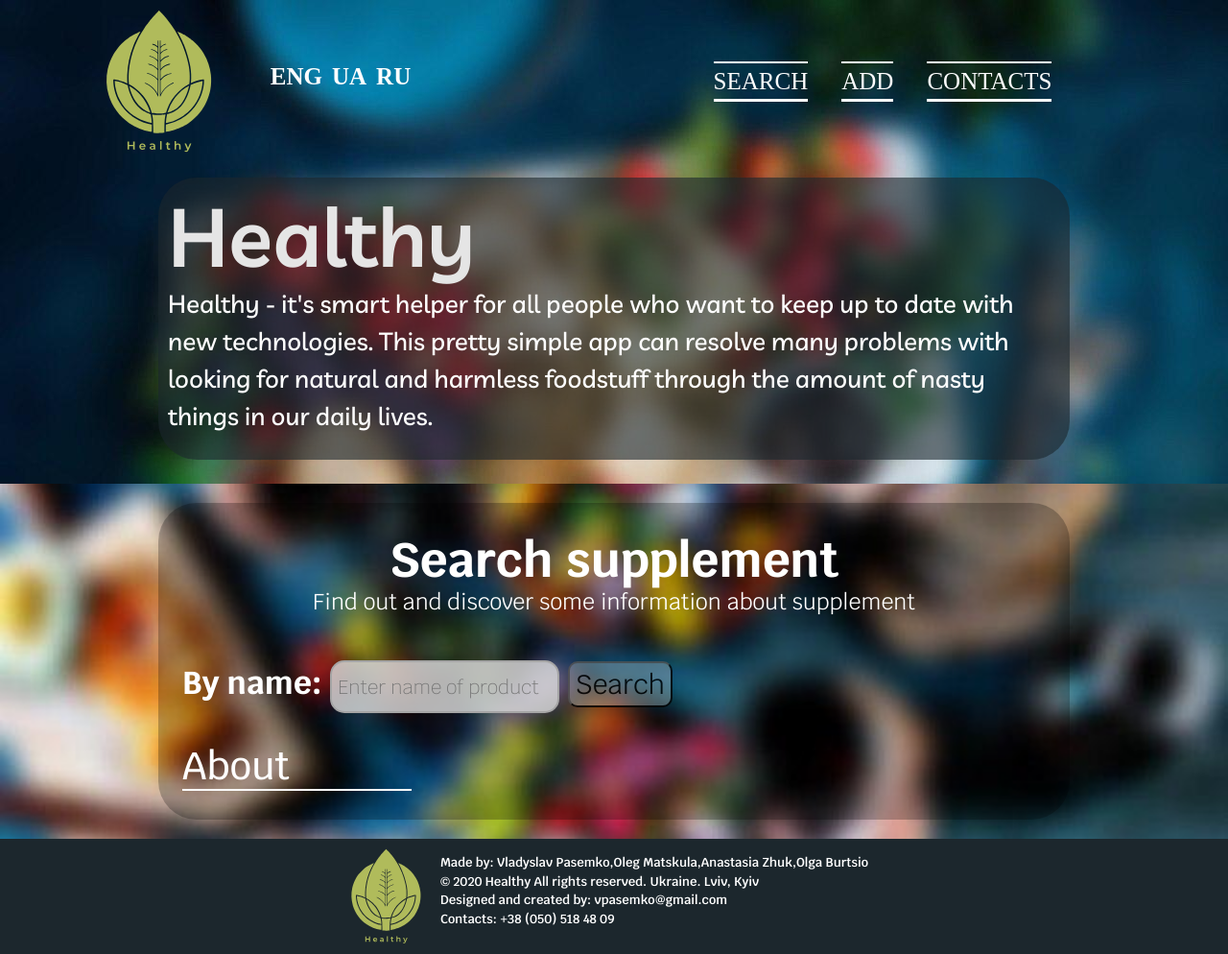
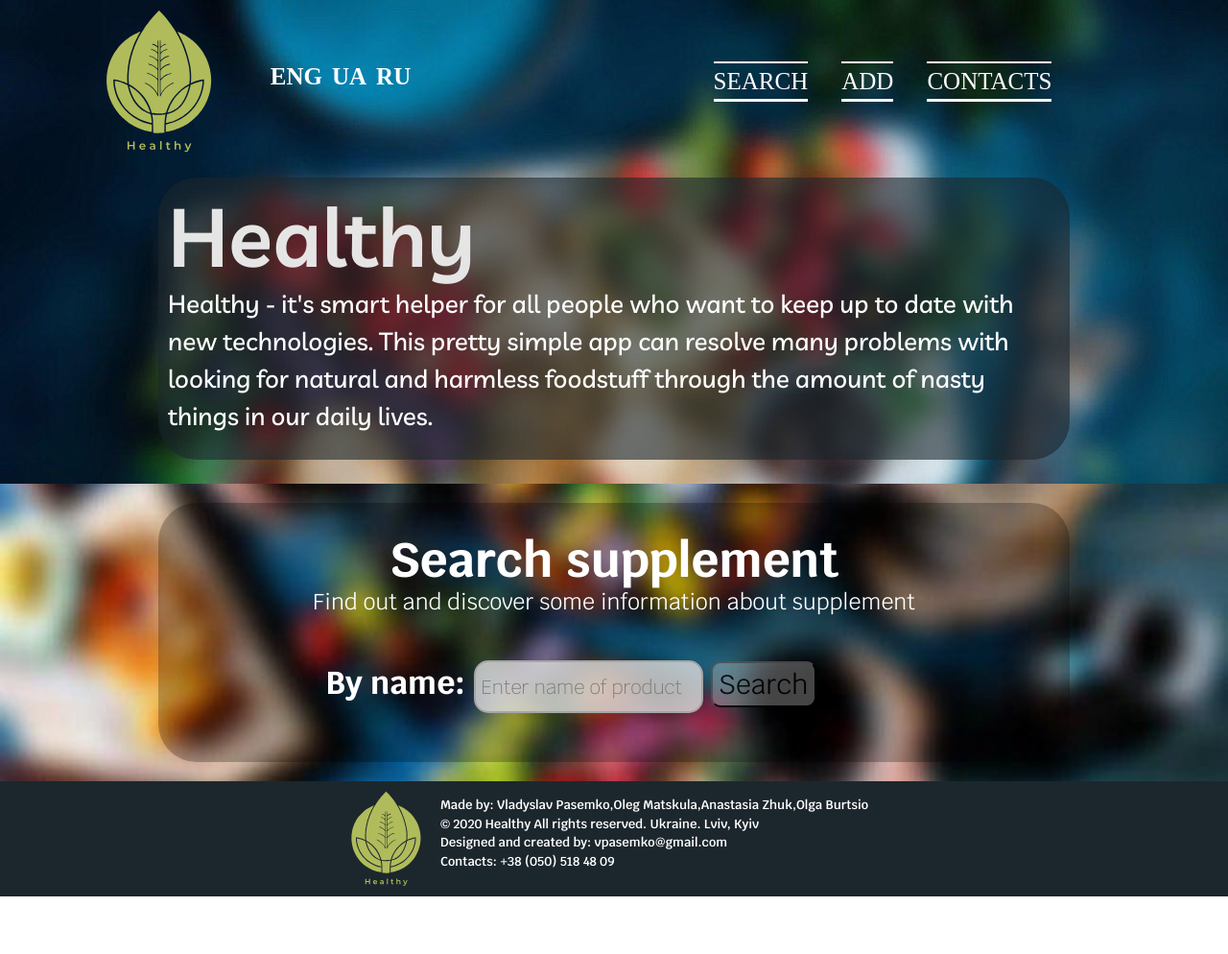
Before and after one commit to Vlad1705/Vlad1705.github.io, a website: page healthy_gulp/index.html in a window 1280 px wide. Shown: the whole page at 96% size. After the commit the page ends 934 px from the top, so only its background shows below. Drawn offline with Linux system fonts and the light colour scheme; a web font is replaced by a local one.

Commit message:
Update index.html

```diff
--- a/healthy_gulp/index.html
+++ b/healthy_gulp/index.html
@@ -73,7 +73,7 @@
                 </div>
 
                 <div class="row section2_inner_body ">
-                    <div class="col-lg-12 section2_inner_body_byname d-flex">
+                    <div class="col-lg-12 section2_inner_body_byname d-flex justify-content-center">
                         <!-- <div class="section2_inner_body_byname_cheker ">
                             <input class = 'section2_inner_body_byname_cheker_1' type="radio" name="a" value="By name">
                         </div> -->
@@ -107,7 +107,7 @@
                     </div> -->
 
                     <div class="col-lg-12 section2_inner_body_results">
-                        <h1 class="section2_inner_body_results_h">About</h1>
+                        <span class = "section2_inner_body_results_h" id ="section2_inner_body_results_h"></span>
                         <div class="supplement-criteria"><span id="supplement-class"></span></div>
                         <div class="supplement-criteria"><span id="supplement-purpose"></span></div>
                         <div class="supplement-criteria"><span id="supplement-side-effects"></span></div>
```
